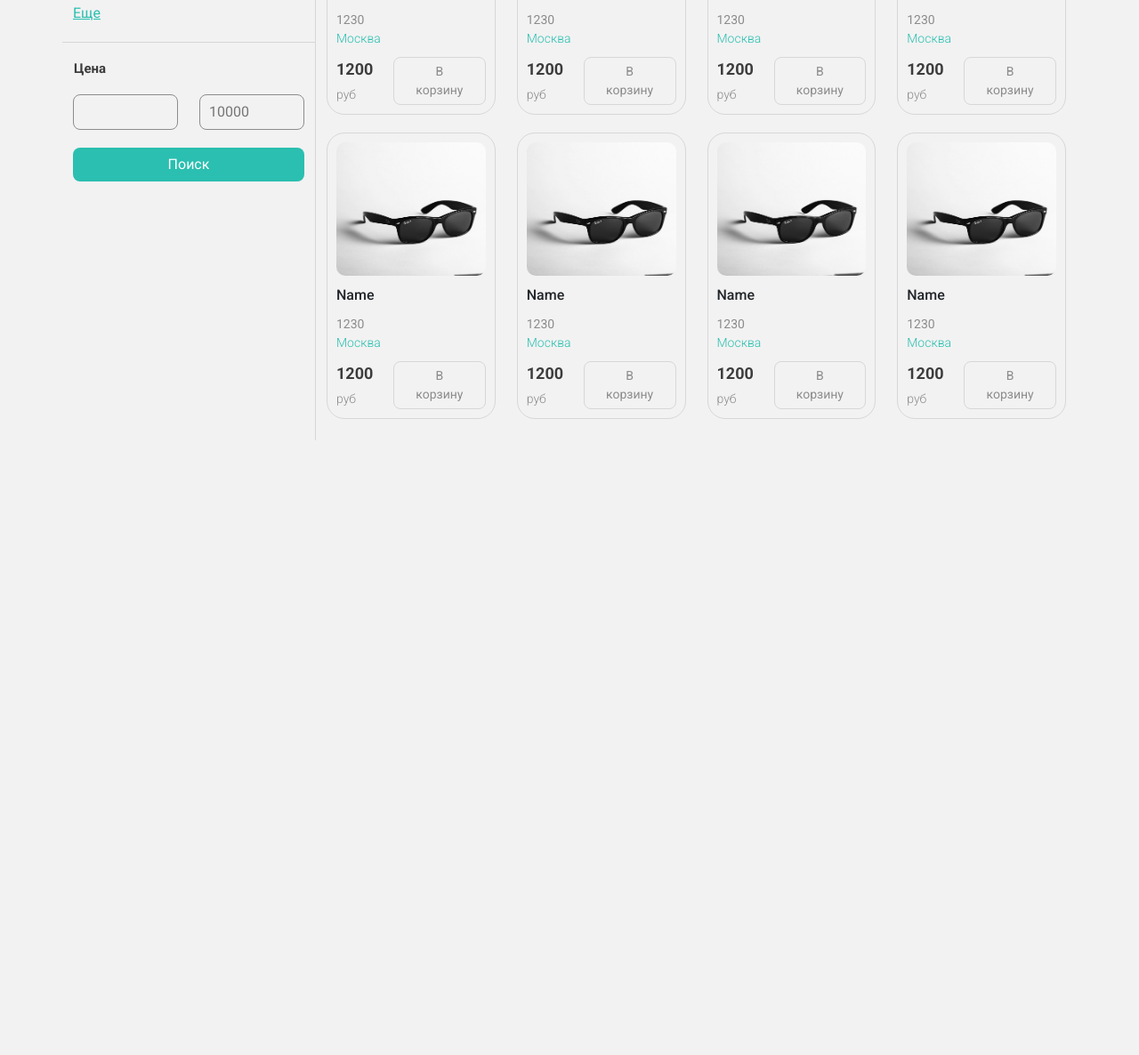
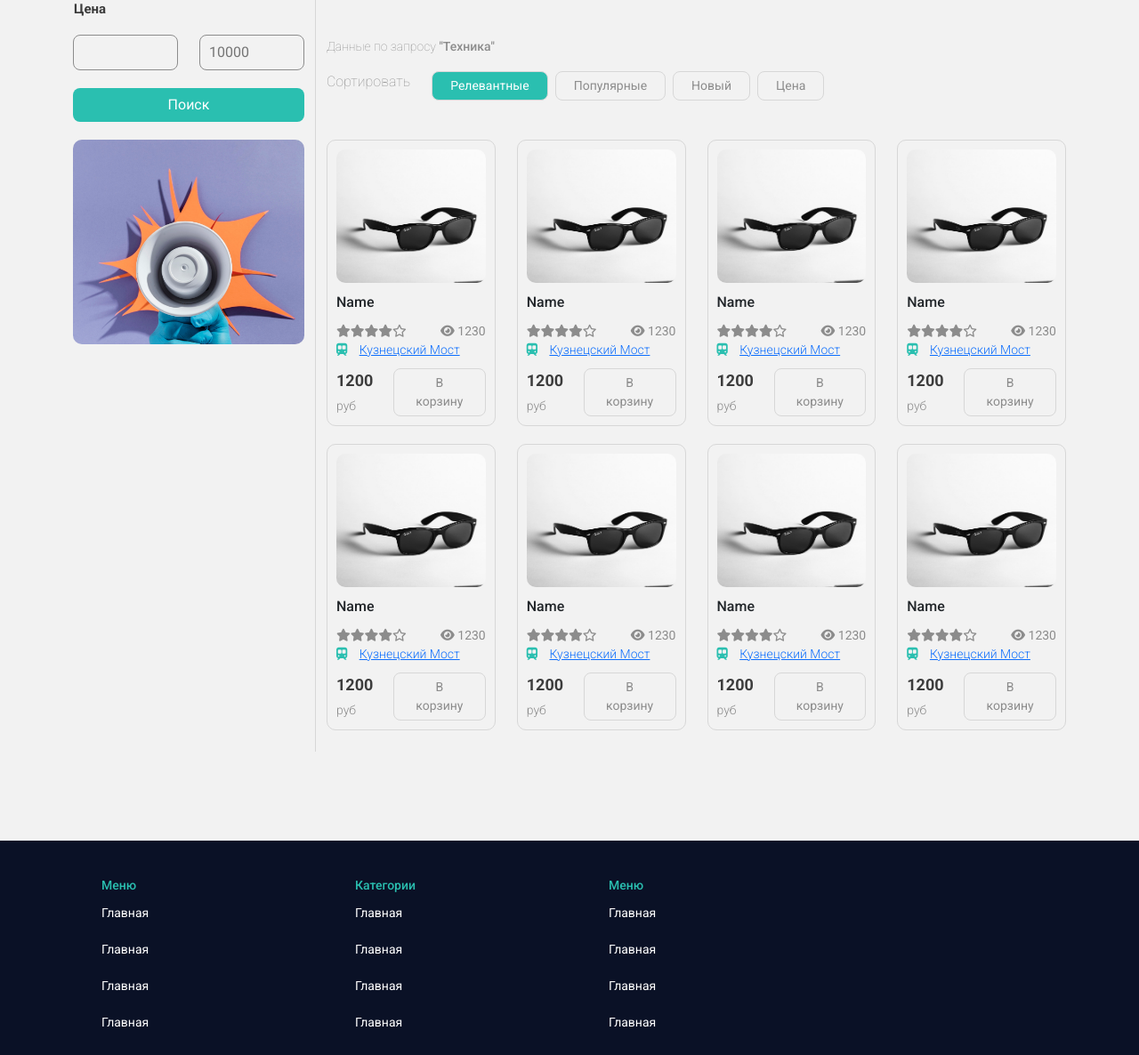
Before and after one commit to argenbaevv/Online-store-Birimdik, a plain HTML site: page index.html in a window 1280 px wide. Shown: the part 410-1596 px from the top of the page at 89% size. Before the commit the page ends 905 px from the top, so only its background shows below. Drawn offline with nearby package versions, Linux system fonts and the light colour scheme; a script that the page names is missing.

Commit message:
Added footer and some changes in css

```diff
--- a/css/style.css
+++ b/css/style.css
@@ -67,6 +67,8 @@ input:focus{
     outline: green;
 }
 
+
+
 .header-user div{
     margin-left: 20px;
 }
@@ -77,8 +79,8 @@ input:focus{
     background-color: green;
     border-radius: 50%;
     margin-top: -10px;
-    background-image: url("/img/giorgio-trovato-p0OlRAAYXLY-unsplash.jpg");
-    background-image: cover;
+    background-image: url("https://plus.unsplash.com/premium_photo-1664298528358-790433ba0815?q=80&w=2940&auto=format&fit=crop&ixlib=rb-4.0.3&ixid=M3wxMjA3fDB8MHxwaG90by1wYWdlfHx8fGVufDB8fHx8fA%3D%3D");
+    background-size: cover;
 }
 
 
@@ -86,6 +88,16 @@ input:focus{
 
 .main-content-left{
     border-right: 1px solid var(--color-line);
+}
+
+.slider{
+    width: 100%;
+    height: 300px;
+    background-color: aqua;
+    border-radius: 10px;
+    margin-bottom: 50px;
+    background-image: url("/img/well-who-cares-nothing-portrait-funny-careless-unbothered-chill-redhead-female-shruggin.jpg");
+    background-size: cover;
 }
 
 .section{
@@ -114,6 +126,11 @@ input:focus{
     padding-left: 15px;
 }
 
+input[type="checkbox"] {
+
+    accent-color: var(--color-secondary);
+  }
+
 
 .other-button a{
     color: var(--color-secondary);
@@ -129,6 +146,15 @@ input:focus{
     color: white;
 }
 
+.promotion{
+    width: 100%;
+    height: 230px;
+    background-color: #23a396;
+    margin-top: 20px;
+    border-radius: 10px;
+    background-image: url("/img/hand-holding-megaphone-with-paper-shape.jpg");
+    background-size: cover;
+}
 
 /* Main content right */
 
@@ -183,7 +209,7 @@ input:focus{
 
 .product{
     border: 1px solid var(--color-line);
-    border-radius: 20px;
+    border-radius: 10px;
     padding: 10px;
     margin-top: 20px;
 }
@@ -227,3 +253,29 @@ input:focus{
     font-size: 14px;
     color: var(--color-secondary)
 }
+
+.product-address a{
+    padding-left: 10px;
+}
+
+/* Footer */
+
+footer{
+    width: 100%;
+    background-color: var(--color-primary);
+    padding-top: 40px;
+    margin-top: 100px;
+    color: white;
+    font-size: 14px;
+}
+
+.footer lh{
+    font-weight: 500;
+    padding: 10px 0;
+    color: var(--color-secondary);
+}
+
+.footer li {
+    list-style: none;
+    padding: 10px 0;
+}
--- a/index.html
+++ b/index.html
@@ -33,8 +33,8 @@
           <input type="text" class="search-input" placeholder="Поиск">
         </div>
         <div class="header-user col-lg-2 d-flex justify-content-end">
-          <div class="user-liked">1</div>
-          <div class="user-cart">2</div>
+          <div class="user-liked"><i class="fa-solid fa-cart-shopping"></i></div>
+          <div class="user-cart"><i class="fa-regular fa-heart"></i></div>
           <div class="user-avatar"></div>
         </div>
       </div>
@@ -49,7 +49,7 @@
       <div class="row">
         <!-- Main content left -->
         <div class="col-lg-3 main-content-left" >
-          <h6 class="section">Фильтр</h6>
+          <!-- <h6 class="section">Фильтр</h6> -->
           <h6 class="section-category">Категории</h6>
           <div class="row category">
             <div class="col-lg-12 pt-2 pb-2"><input type="checkbox"><span class="checkbox-name">Недвижимость</span></div>
@@ -66,11 +66,17 @@
             <div class="col-lg-6"><input type="text" class="search-input" placeholder="10000"></div>
           </div>
           <button class="button-primary w-100">Поиск</button>
+
+          <div class="promotion"></div>
         </div>
+
 
         <!-- Main content right -->
 
         <div class="col-lg-9 main-content-right">
+
+          <div class="slider"></div>
+
           <span class="search-data-text">Данные по запросу <strong>"Техника"</strong></span>
           <div class="d-flex justify-content-start mt-3">
             <div class="me-4"><span class="sort-text">Сортировать</span></div>
@@ -87,11 +93,11 @@
                 <div class="product">
                   <div class="product-img"></div>
                   <div class="product-name">Name</div>
-                  <div class="product-review">
-                    <div class="product-stars"></div>
-                    <div class="product-buyers">1230</div>
+                  <div class="product-review d-flex justify-content-between">
+                    <div class="product-stars"><i class="fa-solid fa-star"></i><i class="fa-solid fa-star"></i><i class="fa-solid fa-star"></i><i class="fa-solid fa-star"></i><i class="fa-regular fa-star"></i></div>
+                    <div class="product-buyers"><i class="fa-solid fa-eye"></i> 1230</div>
                   </div>
-                  <div class="product-address">Москва</div>
+                  <div class="product-address"><i class="fa-solid fa-train-subway"></i> <a href="#">Кузнецский Мост</a></div>
                   <div class="product-price d-flex justify-content-between">
                     <div><span></span>1200 <span>руб</span></div>
                     <button class="cart button-mini-grey">В корзину</button>
@@ -103,11 +109,11 @@
                 <div class="product">
                   <div class="product-img"></div>
                   <div class="product-name">Name</div>
-                  <div class="product-review">
-                    <div class="product-stars"></div>
-                    <div class="product-buyers">1230</div>
+                  <div class="product-review d-flex justify-content-between">
+                    <div class="product-stars"><i class="fa-solid fa-star"></i><i class="fa-solid fa-star"></i><i class="fa-solid fa-star"></i><i class="fa-solid fa-star"></i><i class="fa-regular fa-star"></i></div>
+                    <div class="product-buyers"><i class="fa-solid fa-eye"></i> 1230</div>
                   </div>
-                  <div class="product-address">Москва</div>
+                  <div class="product-address"><i class="fa-solid fa-train-subway"></i> <a href="#">Кузнецский Мост</a></div>
                   <div class="product-price d-flex justify-content-between">
                     <div><span></span>1200 <span>руб</span></div>
                     <button class="cart button-mini-grey">В корзину</button>
@@ -119,11 +125,11 @@
                 <div class="product">
                   <div class="product-img"></div>
                   <div class="product-name">Name</div>
-                  <div class="product-review">
-                    <div class="product-stars"></div>
-                    <div class="product-buyers">1230</div>
+                  <div class="product-review d-flex justify-content-between">
+                    <div class="product-stars"><i class="fa-solid fa-star"></i><i class="fa-solid fa-star"></i><i class="fa-solid fa-star"></i><i class="fa-solid fa-star"></i><i class="fa-regular fa-star"></i></div>
+                    <div class="product-buyers"><i class="fa-solid fa-eye"></i> 1230</div>
                   </div>
-                  <div class="product-address">Москва</div>
+                  <div class="product-address"><i class="fa-solid fa-train-subway"></i> <a href="#">Кузнецский Мост</a></div>
                   <div class="product-price d-flex justify-content-between">
                     <div><span></span>1200 <span>руб</span></div>
                     <button class="cart button-mini-grey">В корзину</button>
@@ -135,11 +141,11 @@
                 <div class="product">
                   <div class="product-img"></div>
                   <div class="product-name">Name</div>
-                  <div class="product-review">
-                    <div class="product-stars"></div>
-                    <div class="product-buyers">1230</div>
+                  <div class="product-review d-flex justify-content-between">
+                    <div class="product-stars"><i class="fa-solid fa-star"></i><i class="fa-solid fa-star"></i><i class="fa-solid fa-star"></i><i class="fa-solid fa-star"></i><i class="fa-regular fa-star"></i></div>
+                    <div class="product-buyers"><i class="fa-solid fa-eye"></i> 1230</div>
                   </div>
-                  <div class="product-address">Москва</div>
+                  <div class="product-address"><i class="fa-solid fa-train-subway"></i> <a href="#">Кузнецский Мост</a></div>
                   <div class="product-price d-flex justify-content-between">
                     <div><span></span>1200 <span>руб</span></div>
                     <button class="cart button-mini-grey">В корзину</button>
@@ -151,11 +157,11 @@
                 <div class="product">
                   <div class="product-img"></div>
                   <div class="product-name">Name</div>
-                  <div class="product-review">
-                    <div class="product-stars"></div>
-                    <div class="product-buyers">1230</div>
+                  <div class="product-review d-flex justify-content-between">
+                    <div class="product-stars"><i class="fa-solid fa-star"></i><i class="fa-solid fa-star"></i><i class="fa-solid fa-star"></i><i class="fa-solid fa-star"></i><i class="fa-regular fa-star"></i></div>
+                    <div class="product-buyers"><i class="fa-solid fa-eye"></i> 1230</div>
                   </div>
-                  <div class="product-address">Москва</div>
+                  <div class="product-address"><i class="fa-solid fa-train-subway"></i> <a href="#">Кузнецский Мост</a></div>
                   <div class="product-price d-flex justify-content-between">
                     <div><span></span>1200 <span>руб</span></div>
                     <button class="cart button-mini-grey">В корзину</button>
@@ -167,11 +173,11 @@
                 <div class="product">
                   <div class="product-img"></div>
                   <div class="product-name">Name</div>
-                  <div class="product-review">
-                    <div class="product-stars"></div>
-                    <div class="product-buyers">1230</div>
+                  <div class="product-review d-flex justify-content-between">
+                    <div class="product-stars"><i class="fa-solid fa-star"></i><i class="fa-solid fa-star"></i><i class="fa-solid fa-star"></i><i class="fa-solid fa-star"></i><i class="fa-regular fa-star"></i></div>
+                    <div class="product-buyers"><i class="fa-solid fa-eye"></i> 1230</div>
                   </div>
-                  <div class="product-address">Москва</div>
+                  <div class="product-address"><i class="fa-solid fa-train-subway"></i> <a href="#">Кузнецский Мост</a></div>
                   <div class="product-price d-flex justify-content-between">
                     <div><span></span>1200 <span>руб</span></div>
                     <button class="cart button-mini-grey">В корзину</button>
@@ -183,11 +189,11 @@
                 <div class="product">
                   <div class="product-img"></div>
                   <div class="product-name">Name</div>
-                  <div class="product-review">
-                    <div class="product-stars"></div>
-                    <div class="product-buyers">1230</div>
+                  <div class="product-review d-flex justify-content-between">
+                    <div class="product-stars"><i class="fa-solid fa-star"></i><i class="fa-solid fa-star"></i><i class="fa-solid fa-star"></i><i class="fa-solid fa-star"></i><i class="fa-regular fa-star"></i></div>
+                    <div class="product-buyers"><i class="fa-solid fa-eye"></i> 1230</div>
                   </div>
-                  <div class="product-address">Москва</div>
+                  <div class="product-address"><i class="fa-solid fa-train-subway"></i> <a href="#">Кузнецский Мост</a></div>
                   <div class="product-price d-flex justify-content-between">
                     <div><span></span>1200 <span>руб</span></div>
                     <button class="cart button-mini-grey">В корзину</button>
@@ -199,11 +205,11 @@
                 <div class="product">
                   <div class="product-img"></div>
                   <div class="product-name">Name</div>
-                  <div class="product-review">
-                    <div class="product-stars"></div>
-                    <div class="product-buyers">1230</div>
+                  <div class="product-review d-flex justify-content-between">
+                    <div class="product-stars"><i class="fa-solid fa-star"></i><i class="fa-solid fa-star"></i><i class="fa-solid fa-star"></i><i class="fa-solid fa-star"></i><i class="fa-regular fa-star"></i></div>
+                    <div class="product-buyers"><i class="fa-solid fa-eye"></i> 1230</div>
                   </div>
-                  <div class="product-address">Москва</div>
+                  <div class="product-address"><i class="fa-solid fa-train-subway"></i> <a href="#">Кузнецский Мост</a></div>
                   <div class="product-price d-flex justify-content-between">
                     <div><span></span>1200 <span>руб</span></div>
                     <button class="cart button-mini-grey">В корзину</button>
@@ -227,6 +233,42 @@
     </div>
   </div>
 
+  <footer>
+    <div class="container">
+      <div class="footer">
+        <div class="row d-flex" >
+          <div class="col-lg-3">
+            <ul>
+              <lh>Меню</lh>
+              <li>Главная</li>
+              <li>Главная</li>
+              <li>Главная</li>
+              <li>Главная</li>
+            </ul>
+          </div>
+          <div class="col-lg-3">
+            <ul>
+              <lh>Категории</lh>
+              <li>Главная</li>
+              <li>Главная</li>
+              <li>Главная</li>
+              <li>Главная</li>
+            </ul>
+          </div>
+          <div class="col-lg-3">
+            <ul>
+              <lh>Меню</lh>
+              <li>Главная</li>
+              <li>Главная</li>
+              <li>Главная</li>
+              <li>Главная</li>
+            </ul>
+          </div>
+        </div>
+      </div>
+    </div>
+  </footer>
+
 
 
 <script src="jquery.js"></script>
```
Also changed, not shown: img/hand-holding-megaphone-with-paper-shape.jpg (added), 3 other files.
